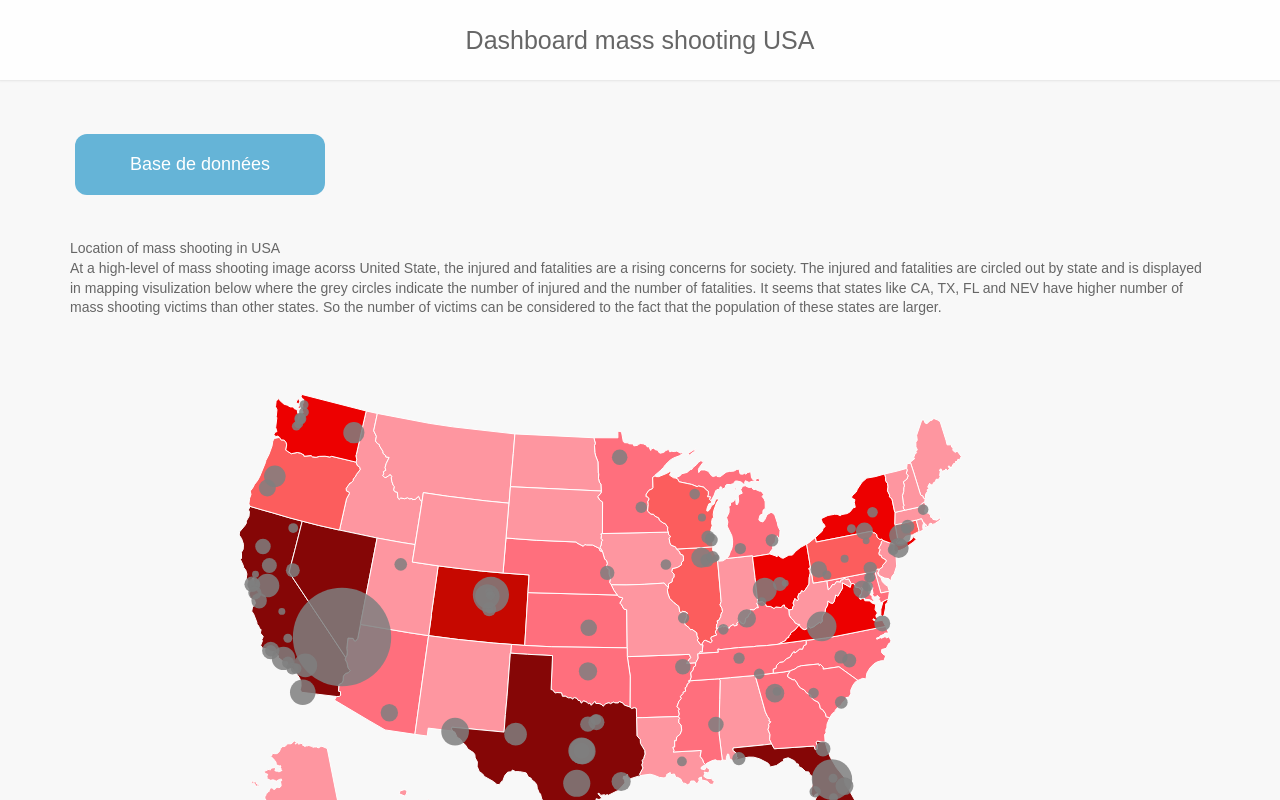
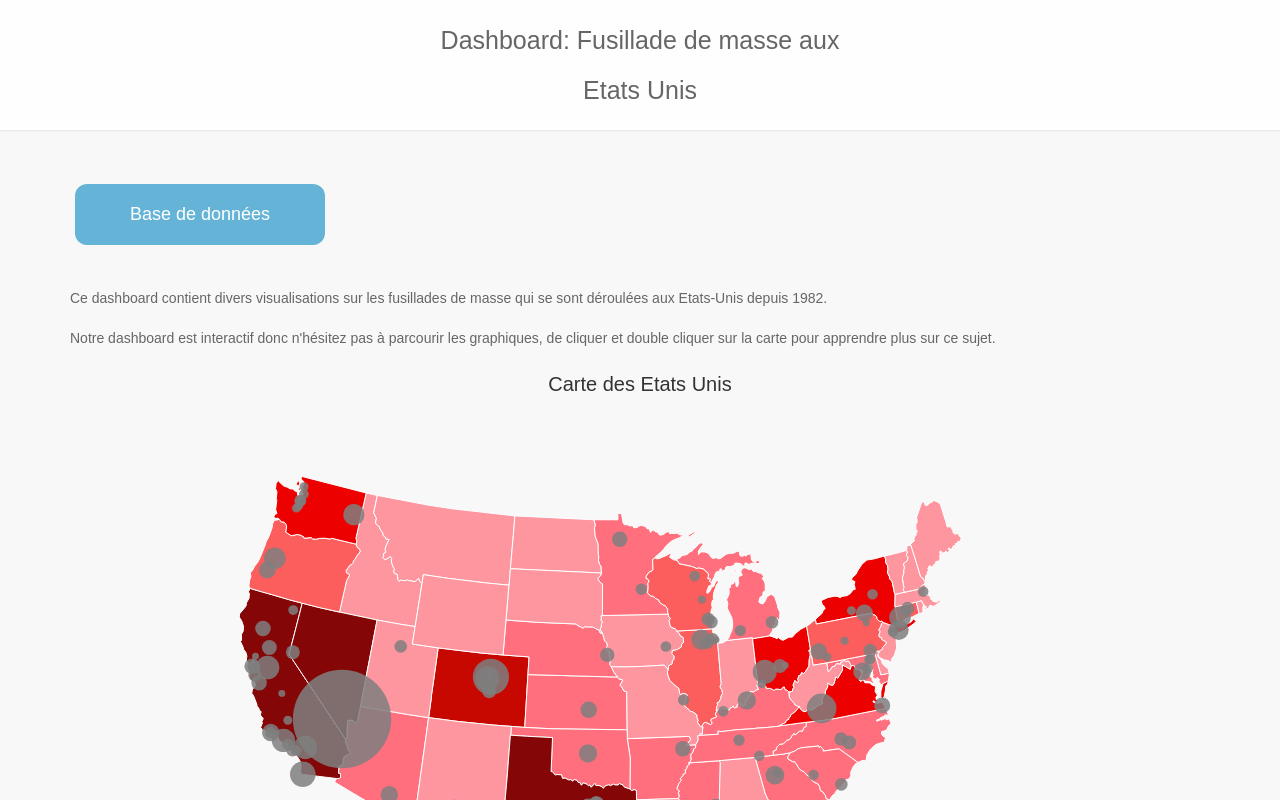
Before and after one commit to saphya-el-ouahabi/DashBoard_USA_mass_shooting, a website: page index.html in a window 1280 px wide. Shown: the top 800 px of the page. Drawn offline with nearby package versions, Linux system fonts and the light colour scheme.

Commit message:
Add files via upload

```diff
--- /dev/null
+++ b/bdd_style.css
@@ -0,0 +1,107 @@
+a {
+  color: inherit;
+  text-decoration: None;
+}
+
+a:hover {
+  font-weight: bold;
+}
+
+.button {
+  display: inline-block;
+  border-radius: 12px;
+  background-color: #65B4D7;
+  border: none;
+  color: #FFFFFF;
+  text-align: center;
+  font-size: 18px;
+  padding: 20px;
+  width: 250px;
+  transition: all 0.5s;
+  cursor: pointer;
+  margin: 5px;
+}
+
+.button span {
+  cursor: pointer;
+  display: inline-block;
+  position: relative;
+  transition: 0.5s;
+}
+
+.button span:after {
+  content: '\00bb';
+  position: absolute;
+  opacity: 0;
+  top: 0;
+  right: -20px;
+  transition: 0.5s;
+}
+
+.button:hover span {
+  padding-right: 25px;
+}
+
+.button:hover span:after {
+  opacity: 1;
+  right: 0;
+}
+
+
+table {
+    border: medium solid;
+    border-collapse: collapse;
+    font: 12px sans-serif;
+    display: block;
+    overflow: scroll;
+    width: 1400px;
+    height: 500px;
+    margin : 0 auto
+    }
+
+    th {
+    font-family: monospace;
+    width: 50%;
+    padding: 5px;
+    background-color:#65d6f0;
+    font-family:Arial;
+    }
+
+    td {
+    font-family:Arial;
+    padding: 5px;
+    text-align: left;
+    padding: 1px;
+    text-overflow: ellipsis;
+    white-space: nowrap;
+    }
+
+    caption {
+    font-family:Arial;
+}
+
+tbody tr:nth-child(odd) {
+    background-color: #f2f7f6;
+  }
+
+tbody tr:nth-child(even) {
+    background-color: #d6d6d6;
+  }
+
+header {
+    position: relative;
+    margin-bottom: 10px;
+    min-width: 300px;
+}
+
+.title {
+    position: relative;
+    width: 400px;
+    min-width: 300px;
+    margin: 0 auto;
+    padding: 15px 0;
+    box-sizing: border-box;
+    text-align: center;
+    font-family: "proxima nova", Arial, Helvetica, sans-serif;
+    color: #666;
+}
--- /dev/null
+++ b/dashboard.css
@@ -0,0 +1,166 @@
+html {
+    height: 100%;
+}
+
+html, body, div, span, h1, h2, h3, h4, h5, h6, p {
+    margin: 0;
+    padding: 0;
+    border: 0;
+    outline: 0;
+    font-size: 100%;
+    font: inherit;
+    vertical-align: baseline;
+    background: transparent;
+}
+
+h1 {
+  font-size: 25px;
+  font-weight: lighter;
+  line-height: 50px;
+}
+
+body {
+    position: relative;
+    font-family: "proxima nova", Arial, Helvetica, sans-serif;
+    font-size: 14px;
+    font-weight: normal;
+    line-height: 1.4;
+    background-color: #f8f8f8;
+    min-width: 300px;
+    min-height: 100%;
+    color: #666;
+    overflow: auto;
+    display: inline-block;
+    width: 100%;
+}
+
+a {
+  color: inherit;
+  text-decoration: None;
+}
+
+a:hover {
+  font-weight: bold;
+}
+
+.content {
+    min-height: 100%;
+    min-width: 300px;
+    display: inline-block;
+    width: 100%;
+}
+
+header {
+    position: relative;
+    margin-bottom: 10px;
+    min-width: 300px;
+}
+
+.header-background {
+    background-color: #fff;
+    opacity: 0.9;
+    position: absolute;
+    top: 0;
+    bottom: 0;
+    left: 0;
+    right: 0;
+    box-shadow: 0 0 2px 1px rgba(175, 175, 175, 0.3);
+}
+
+.title {
+    position: relative;
+    width: 400px;
+    min-width: 300px;
+    margin: 0 auto;
+    padding: 15px 0;
+    box-sizing: border-box;
+    text-align: center;
+}
+
+#footer{
+	text-align: center;
+	display: block;
+	height: 50px;
+	width: 100%;
+  margin-top: 200px;
+  margin-bottom: 40px;
+}
+
+#footer p {
+	text-align: center;
+	font-weight: bold;
+	font: inherit;
+	position: relative;
+  top: 28px;
+  font-size: 16px;
+}
+
+
+
+/* Partie sur la disposition des éléments graphique/d3js du dashboard */
+
+/* Classe commune à tous les éléments du dashboard, pour les disposer dans les cases blanches */
+.chart {
+  height : 310px;
+  width : 550px;
+  margin: 5px auto 0 auto;
+  padding : 5px;
+  border : 1px #CCC solid;
+  background-color: #fcfcfc;
+  display: inline-block;
+  vertical-align: top;
+}
+
+.chartTitle {
+  padding-top: 20px;
+  margin: 2px auto;
+  text-align: center;
+  width: 100%;
+  display: inline-block;
+  color:#333;
+  font-size:20px;
+}
+
+#ethnies{
+  width:700px;
+  height: 470px;
+}
+
+#lineplot{
+  width:1130px;
+  height: 470px;
+}
+
+#pieChart{
+  width:412px;
+  height: 470px;
+}
+
+@media (min-width: 1200px) {
+  #actu{
+    width:1115px;
+    height: inherit;
+  }
+}
+
+.chartContainer{
+  margin: 0 auto;
+}
+
+@media (min-width: 600px) {
+  .chartContainer{
+    width:570px;
+  }
+}
+
+@media (min-width: 1200px) {
+  .chartContainer{
+    width:1140px;
+  }
+}
+
+@media (min-width: 1800px) {
+  .chartContainer{
+    width:1710px;
+  }
+}
--- a/index.html
+++ b/index.html
@@ -18,29 +18,28 @@
 			<header>
 			  <div class="header-background"></div>
 			  <div class="title">
-				<h1> Dashboard mass shooting USA </h1>
+				<h1> Dashboard: Fusillade de masse aux Etats Unis </h1>
 			  </div>
 			</header>
 
 			<main>
 				<div class="chartContainer">
-
 					<br><br>
 					<button class="button"><span><a href="bdd.html">Base de données</a></span></button>
+
+
+
 						<div class="map_chart">
 							<br><br>
-							<h2>Location of mass shooting in USA</h2>
-							<t>At a high-level of mass shooting image acorss United State, the injured and fatalities are a rising
-								concerns for society. The injured and fatalities are circled out by state and is displayed in mapping
-								visulization below where the grey circles indicate the number of injured and the number of fatalities.
-								It seems that states like CA, TX, FL and NEV have higher number of mass shooting victims than other
-								states. So the number of victims can be considered to the fact that the population of these states
-								are larger.</t>
+							<t>Ce dashboard contient divers visualisations sur les fusillades de masse qui se sont déroulées aux Etats-Unis depuis 1982.
+							<br><br>
+							Notre dashboard est interactif donc n'hésitez pas à parcourir les graphiques, de cliquer et double cliquer sur la carte pour apprendre plus sur ce sujet.</t>
+							<text class="chartTitle">Carte des Etats Unis</text>
 							<svg id="map"></svg>
 							<svg id="legend"></svg>
+							<script type="text/javascript" src="js/fonctions.js"></script>
+							<script type="text/javascript" src="js/map.js"></script>
 						</div>
-						<script type="text/javascript" src="js/fonctions.js"></script>
-						<script type="text/javascript" src="js/map.js"></script>
 
 
 
@@ -52,6 +51,7 @@
 						</div>
 
 
+
 						<div id="ethnies" class="chart">
 							<text class="chartTitle">Répartition des éthnies</text>
 							<div id="my_chart1"></div>
@@ -59,12 +59,14 @@
 						</div>
 
 
+
 						<div id="pieChart" class="chart">
-							<text class="chartTitle">Santé mentale</text>
+							<text class="chartTitle">Proportion des meurtriers ayant ou pas des problèmes mentaux </text>
 							<br><br><br><br>
 							<svg width=600 height=300 id ="my_pie"></svg>
 							<script type="text/javascript" src="js/pie.js"></script>
 						</div>
+
 
 
 				</div>
--- a/package.json
+++ b/package.json
@@ -5,7 +5,7 @@
   "scripts": {
     "test": "echo \"Error: no test specified\" && exit 1"
   },
-  "author": "Camille Krusi",
+  "author": "Camille Krusi et Saphya El Ouahabi",
   "license": "ISC",
   "dependencies": {
     "d3": "^5.15.0",
```
